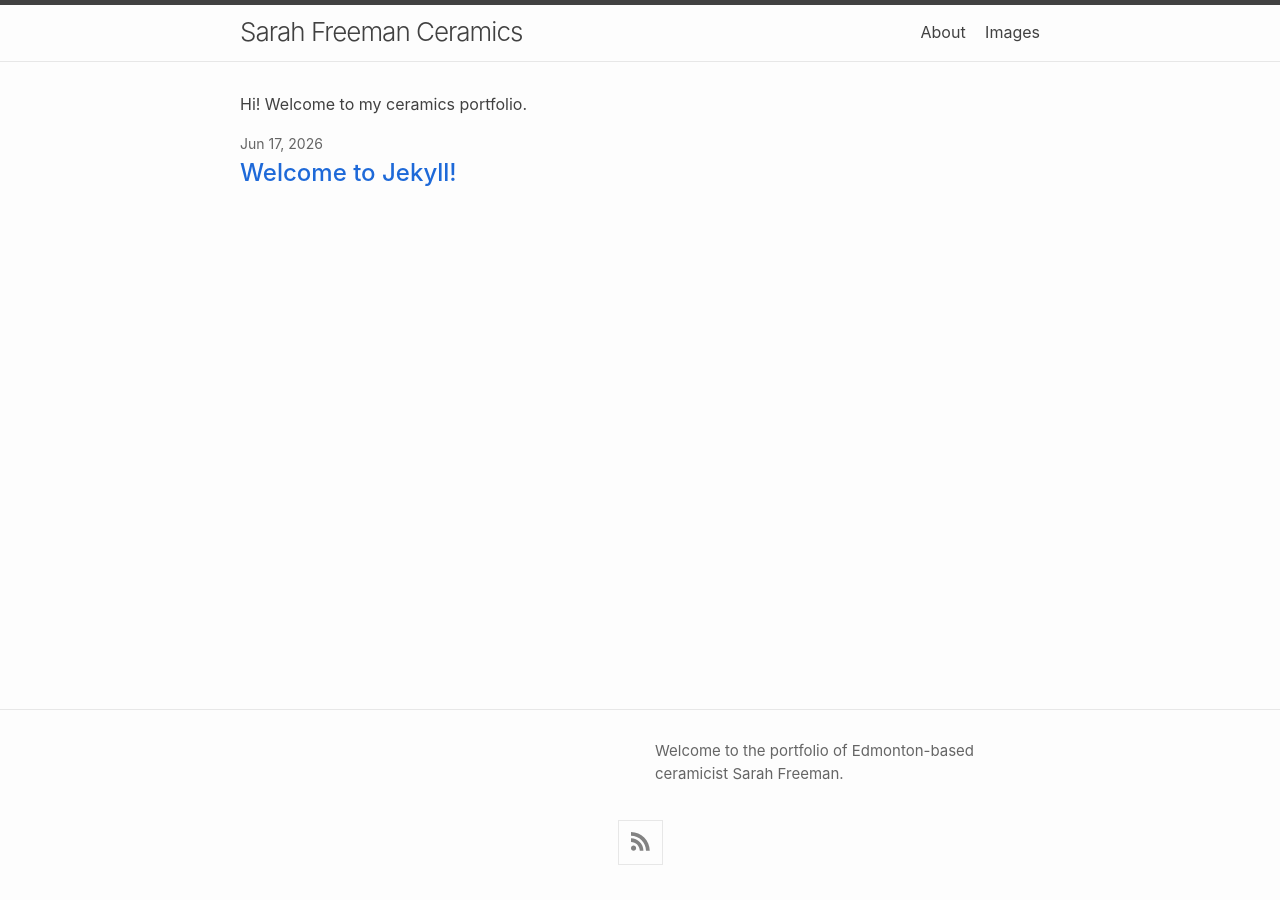
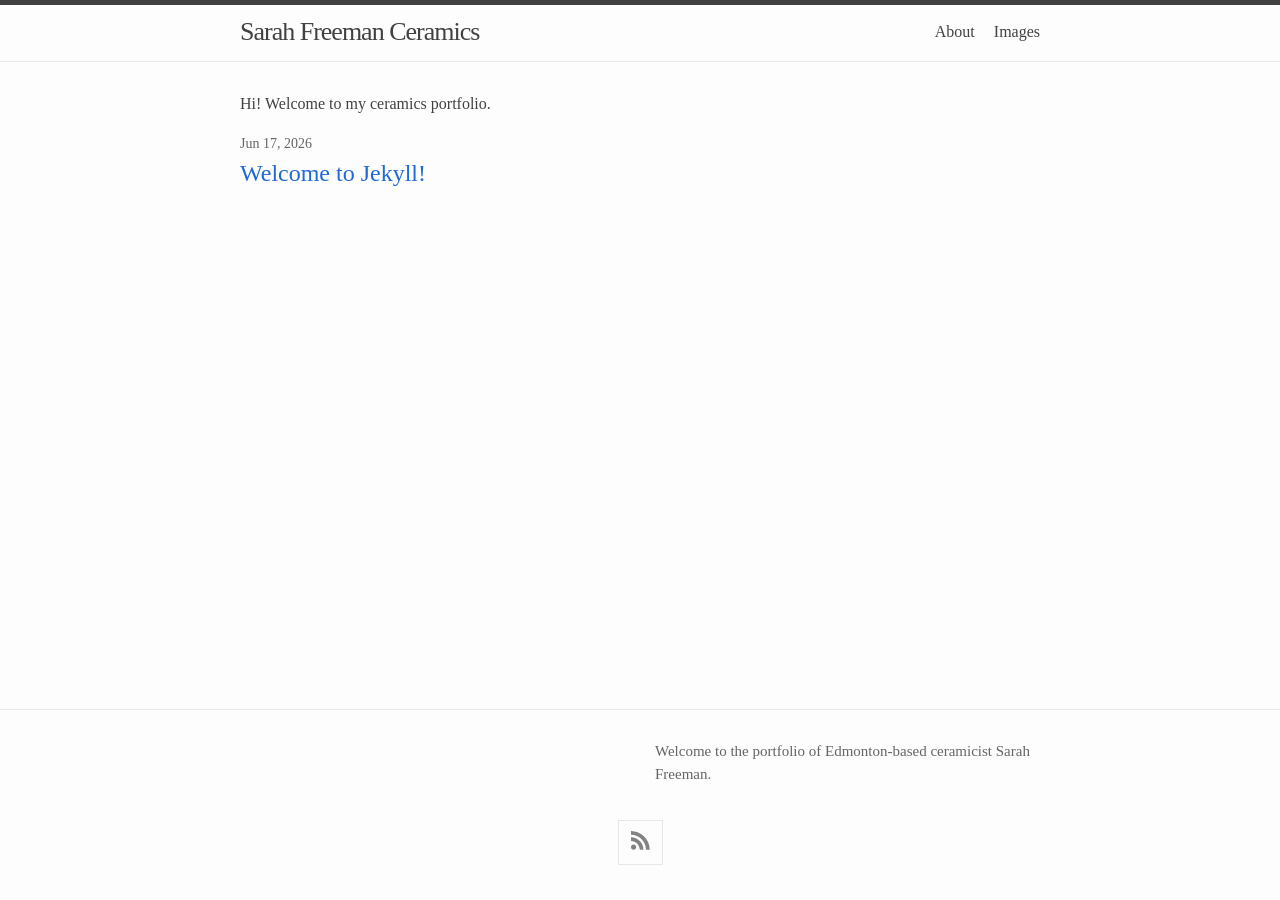
Before and after one commit to sarah-freeman/ceramics, a Jekyll site: the page built from index.markdown, in a window 1280 px wide. Built offline with Jekyll 4.4.1, drawn with Linux system fonts in a browser that asks for light colours; nearby versions of some CDN libraries.

```diff
--- a/Gemfile
+++ b/Gemfile
@@ -16,6 +16,7 @@ gem "jekyll", "~> 4.4.1"
 # If you have any plugins, put them here!
 group :jekyll_plugins do
   gem "jekyll-feed", "~> 0.12"
+  gem "jekyll-seo-tag"
 end
 
 # Windows and JRuby does not include zoneinfo files, so bundle the tzinfo-data gem
--- a/_sass/minima/custom-styles.scss
+++ b/_sass/minima/custom-styles.scss
@@ -4,3 +4,7 @@
 h2 {
   color: purple;
 }
+
+* {
+  font-family: serif;
+}
```
Also changed, not shown: Gemfile.lock.
